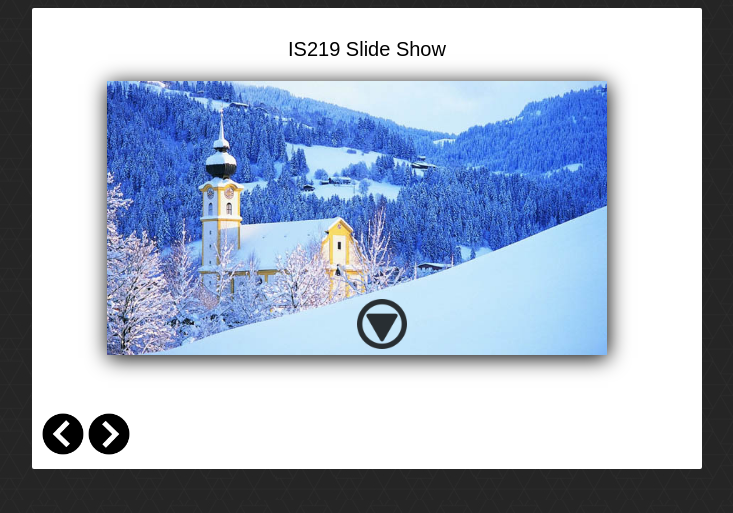
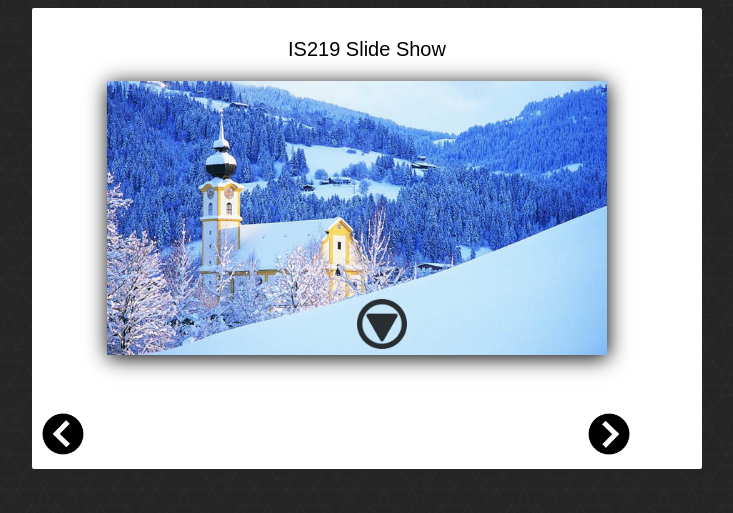
Before and after one commit to robslawinski/is219s17slawinski-project2, a PHP site: page /index.html in a window 1280 px wide. Shown: the top 513 px of the page, without its empty margins (273-1006 px from the left). Run offline with PHP 8.4, Linux system fonts and the light colour scheme; grey boxes labelled with a size stand in for pictures from a placeholder-image service; some libraries are stand-ins or nearby versions.

Commit message:
Switched Position

```diff
--- a/css/style.css
+++ b/css/style.css
@@ -70,7 +70,7 @@ body {
 	height: 42px;
 	width: 42px;
 	position: relative;
-	right: 0px;
+	left: 500px;
 }
 
 #nextPhoto:hover {
```
